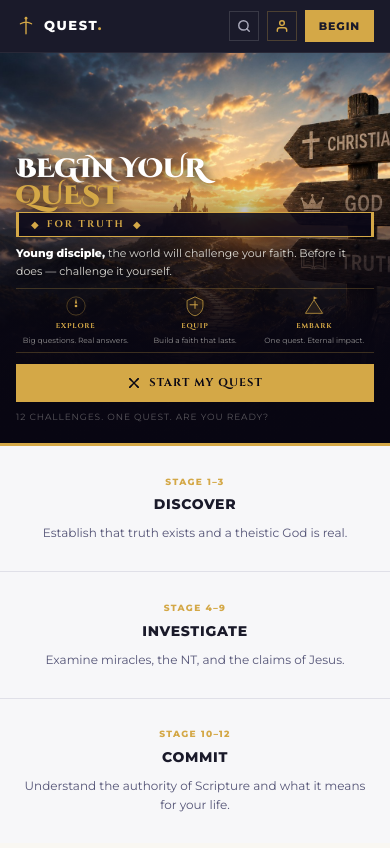
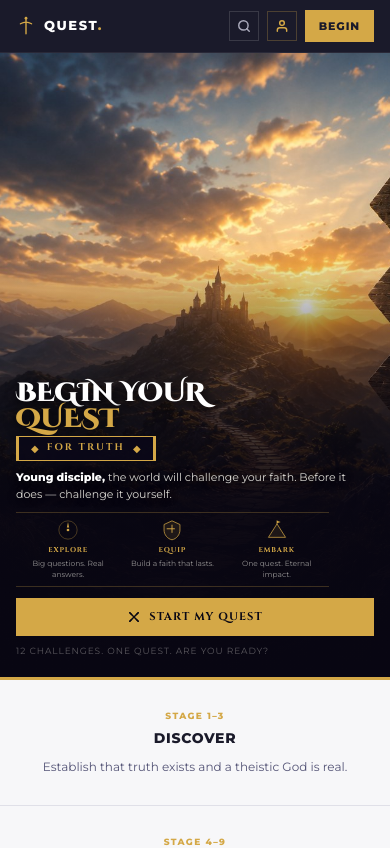
Before and after one commit to kwanray/rooted-app, a Next.js app: page / in a window 390 px wide. Shown: the top 848 px of the page. Built offline with nearby package versions, Linux system fonts and the light colour scheme; no server answers.

Commit message:
fix: mobile hero — FOR TRUTH inline width, image uncropped, 160vw height

```diff
--- a/components/screens/Welcome.tsx
+++ b/components/screens/Welcome.tsx
@@ -178,16 +178,16 @@ export default function Welcome({ onStart, onResume, onSearch, onNavigate, hasPr
         <img
           src="/quest-hero.jpg"
           alt="A stone path to a castle with signpost"
-          style={{ position: 'absolute', inset: 0, width: '100%', height: '100%', objectFit: 'cover', objectPosition: '52% 15%' }}
+          style={{ position: 'absolute', inset: 0, width: '100%', height: '100%', objectFit: 'cover', objectPosition: '45% 10%' }}
         />
         {/* Dark gradient — clear top, dark bottom for text */}
         <div style={{ position: 'absolute', inset: 0, background: 'linear-gradient(to top, rgba(8,6,18,1) 0%, rgba(8,6,18,0.97) 28%, rgba(8,6,18,0.55) 50%, rgba(8,6,18,0) 68%)' }}/>
         {/* Text overlaid at bottom */}
-        <div style={{ position: 'relative', zIndex: 2, display: 'flex', flexDirection: 'column', justifyContent: 'flex-end', minHeight: '100vw', padding: '1rem 1rem 1.2rem' }}>
+        <div style={{ position: 'relative', zIndex: 2, display: 'flex', flexDirection: 'column', alignItems: 'flex-start', justifyContent: 'flex-end', minHeight: '160vw', padding: '1rem 1rem 1.2rem' }}>
           <h1 className="cinzel-deco" style={{ fontSize: '1.65rem', fontWeight: 900, color: '#FFFFFF', lineHeight: 1.0, marginBottom: '0.2rem', textShadow: '0 2px 12px rgba(0,0,0,0.9)' }}>
             BEGIN YOUR<br/><span style={{ color: '#D4A847' }}>QUEST</span>
           </h1>
-          <div style={{ display: 'inline-flex', alignItems: 'center', gap: 8, background: 'rgba(10,8,24,0.85)', border: '1px solid #D4A847', borderLeft: '3px solid #D4A847', borderRight: '3px solid #D4A847', padding: '4px 12px', marginBottom: '0.5rem' }}>
+          <div style={{ display: 'inline-flex', alignSelf: 'flex-start', alignItems: 'center', gap: 8, background: 'rgba(10,8,24,0.85)', border: '1px solid #D4A847', borderLeft: '3px solid #D4A847', borderRight: '3px solid #D4A847', padding: '4px 12px', marginBottom: '0.5rem' }}>
             <span style={{ color: '#D4A847', fontSize: 10 }}>◆</span>
             <span className="cinzel" style={{ fontSize: '0.6rem', fontWeight: 700, color: '#D4A847', letterSpacing: '0.22em' }}>FOR TRUTH</span>
             <span style={{ color: '#D4A847', fontSize: 10 }}>◆</span>
```
